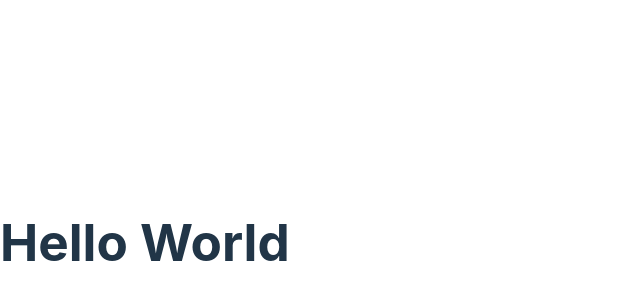
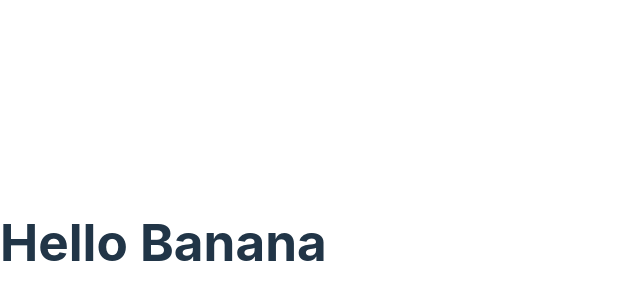
Before and after one commit to MazenThinks/REACT_MADNESS, a React (Vite) app: page / in a window 1280 px wide. Shown: the part 158-458 px from the top of the page, without its empty margins (0-640 px from the left). Built offline with nearby package versions, Linux system fonts and the light colour scheme.

Commit message:
hello to banana in const

```diff
--- a/src/Message.tsx
+++ b/src/Message.tsx
@@ -1,6 +1,6 @@
 function Message() {
-
-  return <h1>Hello World</h1>;
+  const name = "Banana";
+  return <h1>Hello {name}</h1>;
 }
 
 export default Message;
```
